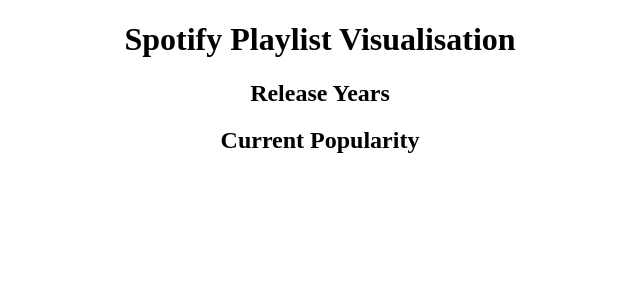
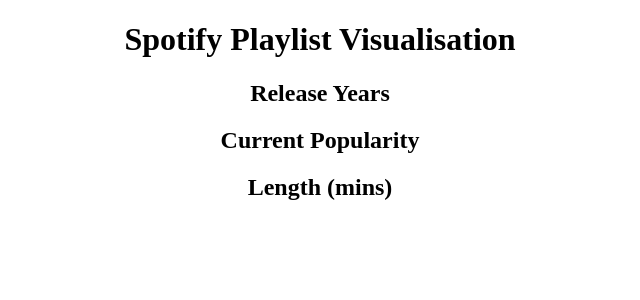
Before and after one commit to douglascook/mellifluous, a FastAPI app: page / in a window 1280 px wide. Shown: the top 300 px of the page, without its empty margins (320-960 px from the left). Run offline with FastAPI, Linux system fonts and the light colour scheme; data that the repository does not hold is empty; some libraries are stand-ins or nearby versions.

Commit message:
Add plot for track length

```diff
--- a/app/main.py
+++ b/app/main.py
@@ -31,7 +31,10 @@
         cursor = db.cursor()
         cursor.execute(
             """
-            SELECT release_date, popularity
+            SELECT
+                release_date,
+                popularity,
+                duration_ms
             FROM track
                 JOIN playlist ON playlist.id = track.playlist_id
             WHERE playlist.name = ?
@@ -41,5 +44,6 @@
         for row in cursor:
             data["release_years"].append(int(row["release_date"][:4]))
             data["popularity"].append(int(row["popularity"]))
+            data["length"].append(row["duration_ms"] / 60000)
 
     return data
--- a/app/static/scripts.js
+++ b/app/static/scripts.js
@@ -11,6 +11,11 @@
     [{x: data.popularity, type: 'histogram', xbins: {size: 1}}],
     {margin: { t: 0 } }
   );
+
+  Plotly.newPlot('length',
+    [{x: data.length, type: 'histogram'}],
+    {margin: { t: 0 } }
+  );
 }
 
 await plot('bestest');
--- a/app/templates/index.html
+++ b/app/templates/index.html
@@ -19,5 +19,8 @@
     <h2> Current Popularity </h2>
     <div id="popularity"></div>
 
+    <h2> Length (mins) </h2>
+    <div id="length"></div>
+
   </body>
 </html>
```
